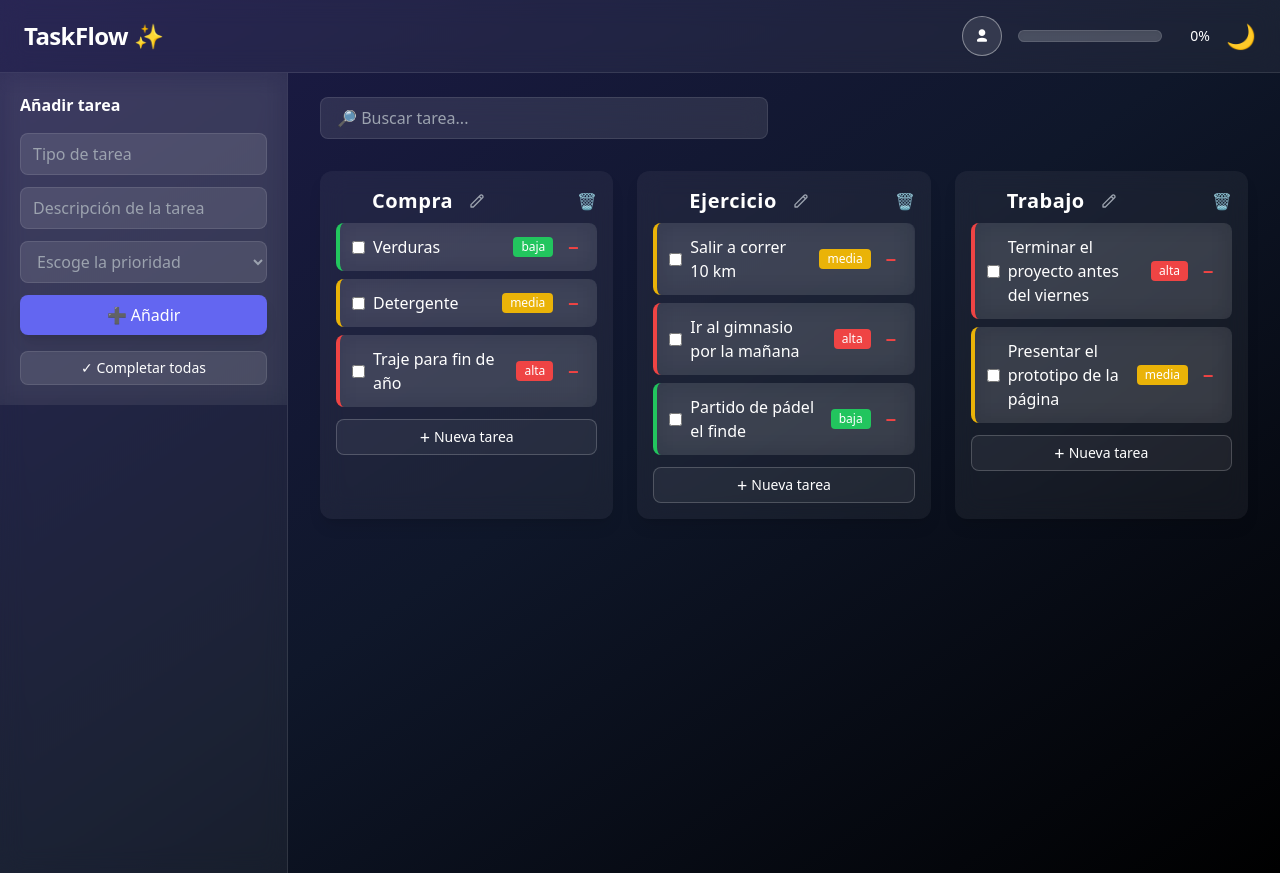
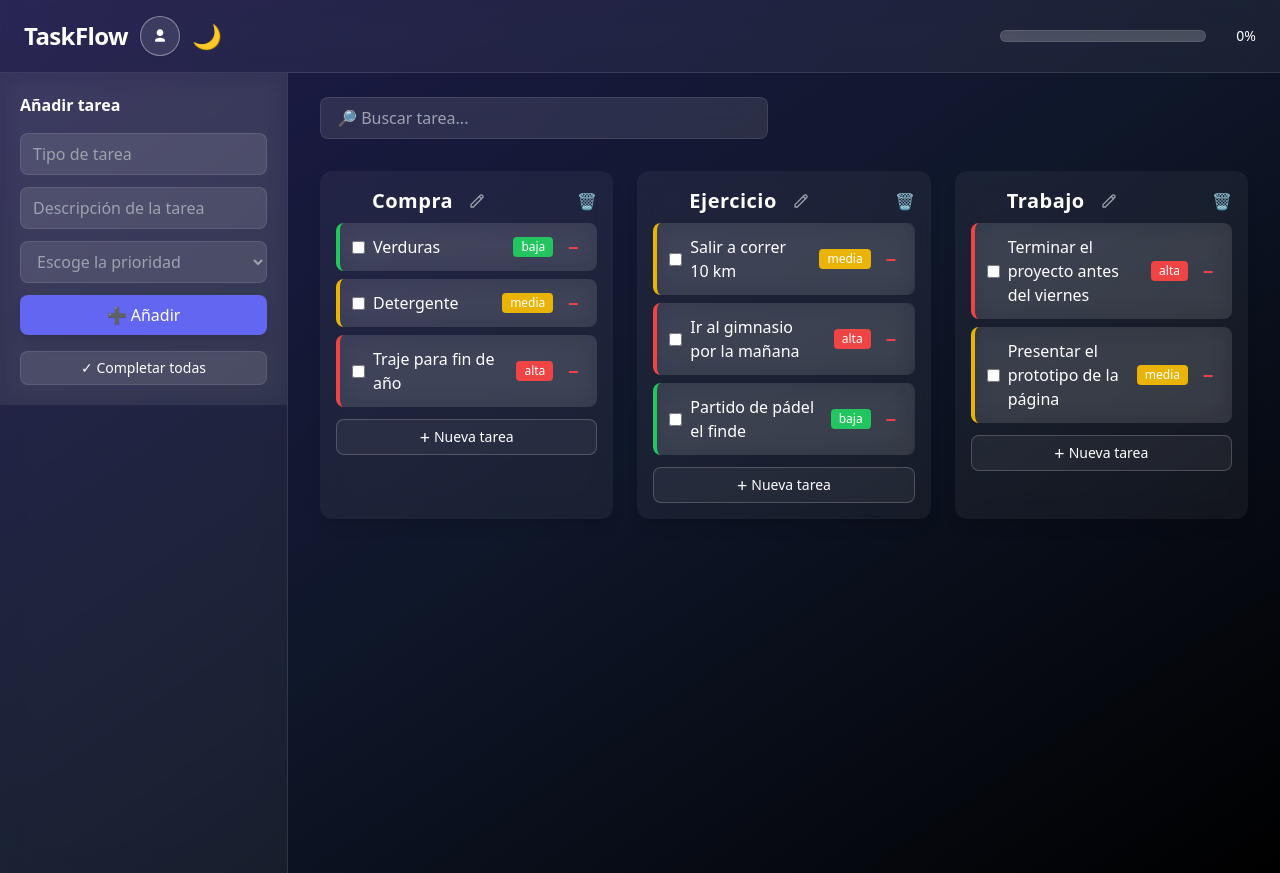
Before and after one commit to KikoLista7/taskflow-project, a website: page taskflow-tarea1/index.html in a window 1280 px wide. Drawn offline with nearby package versions, Linux system fonts and the light colour scheme.

Commit message:
Mejoras visuales en móvil

```diff
--- a/taskflow-tarea1/index.html
+++ b/taskflow-tarea1/index.html
@@ -29,30 +29,36 @@ tailwind.config = {
 dark:from-gray-100 dark:via-gray-200 dark:to-gray-300 dark:text-black
 transition-colors duration-500">
 
-<header class="flex justify-between items-center px-6 py-4 backdrop-blur-md bg-white/5 dark:bg-black/10 border-b border-white/10" role="banner">
+<header class="px-4 sm:px-6 py-3 sm:py-4 backdrop-blur-md bg-white/5 dark:bg-black/10 border-b border-white/10" role="banner">
 
-<h1 class="text-2xl font-semibold tracking-tight">
-TaskFlow ✨
+<div class="flex flex-col gap-3 sm:flex-row sm:items-center sm:justify-between">
+
+<div class="flex items-center justify-between gap-3">
+<h1 class="text-xl sm:text-2xl font-semibold tracking-tight">
+TaskFlow
 </h1>
 
-<div class="flex items-center gap-4">
+<div class="flex items-center gap-3">
 
-<a href="login.html" class="w-10 h-10 rounded-full border border-white/40 dark:border-black/40 bg-white/10 dark:bg-black/10 flex items-center justify-center hover:bg-white/20 dark:hover:bg-black/20 transition-all shadow-sm" aria-label="Acceder a tu perfil">
+<a href="login.html" class="w-9 h-9 sm:w-10 sm:h-10 rounded-full border border-white/40 dark:border-black/40 bg-white/10 dark:bg-black/10 flex items-center justify-center hover:bg-white/20 dark:hover:bg-black/20 transition-all shadow-sm flex-shrink-0" aria-label="Acceder a tu perfil">
 <svg xmlns="http://www.w3.org/2000/svg" viewBox="0 0 24 24" class="w-5 h-5 text-white dark:text-black">
 <path fill="currentColor" d="M12 12c2.21 0 4-1.79 4-4s-1.79-4-4-4-4 1.79-4 4 1.79 4 4 4Zm0 2c-3.33 0-6 1.34-6 3v1c0 .55.45 1 1 1h10c.55 0 1-.45 1-1v-1c0-1.66-2.67-3-6-3Z"/>
 </svg>
 </a>
 
-<div class="flex items-center gap-3 w-48" aria-label="Progreso de tareas">
+<button id="modoBtn" type="button" onclick="toggleDark()" aria-label="Cambiar modo oscuro/claro" class="text-2xl hover:scale-110 transition-transform flex-shrink-0">
+🌙
+</button>
+
+</div>
+</div>
+
+<div class="flex items-center gap-2 sm:gap-3 w-full sm:w-64" aria-label="Progreso de tareas">
 <div class="w-full bg-white/20 dark:bg-black/20 rounded-full h-3 overflow-hidden shadow-inner border border-white/10" role="progressbar" aria-label="Progreso completado" aria-valuemin="0" aria-valuemax="100" aria-valuenow="0">
 <div id="barraProgreso" class="h-3 rounded-full transition-all duration-500 shadow-lg" style="width:0%; background:linear-gradient(90deg, #a855f7, #ec4899)"></div>
 </div>
-<span id="progresoTexto" class="text-sm font-medium w-12 text-right whitespace-nowrap" aria-live="polite">0%</span>
+<span id="progresoTexto" class="text-xs sm:text-sm font-medium w-10 sm:w-12 text-right whitespace-nowrap" aria-live="polite">0%</span>
 </div>
-
-<button id="modoBtn" type="button" onclick="toggleDark()" aria-label="Cambiar modo oscuro/claro" class="text-2xl hover:scale-110 transition-transform">
-🌙
-</button>
 
 </div>
 
```
